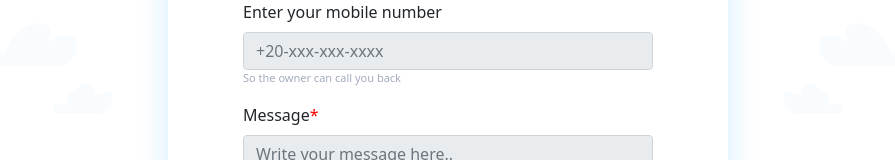
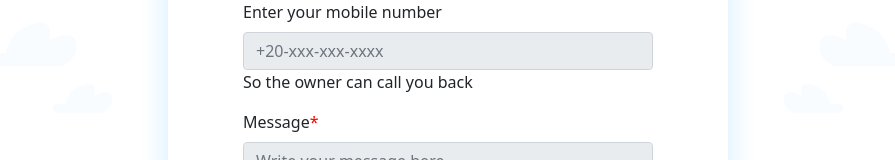
Before and after one commit to afkhalid/nearu_web_app, a React (Create React App) app: page /scan.html in a window 1280 px wide. Shown: the part 391-551 px from the top of the page, without its empty margins (192-1087 px from the left). Built offline with nearby package versions, Linux system fonts and the light colour scheme; no server answers.

Commit message:
Style: use built-in bootstrap form style instead of writing our own

```diff
--- a/src/css/index.css
+++ b/src/css/index.css
@@ -73,11 +73,6 @@ label[for="form-message"]::after {
 
 .download-our-app-header > span {
   color: var(--brand-primary-color);
-}
-
-.send-message-sub-header {
-  color: var(--brand-secondary-text);
-  font-size: 11px;
 }
 
 .made-with-love {
```
